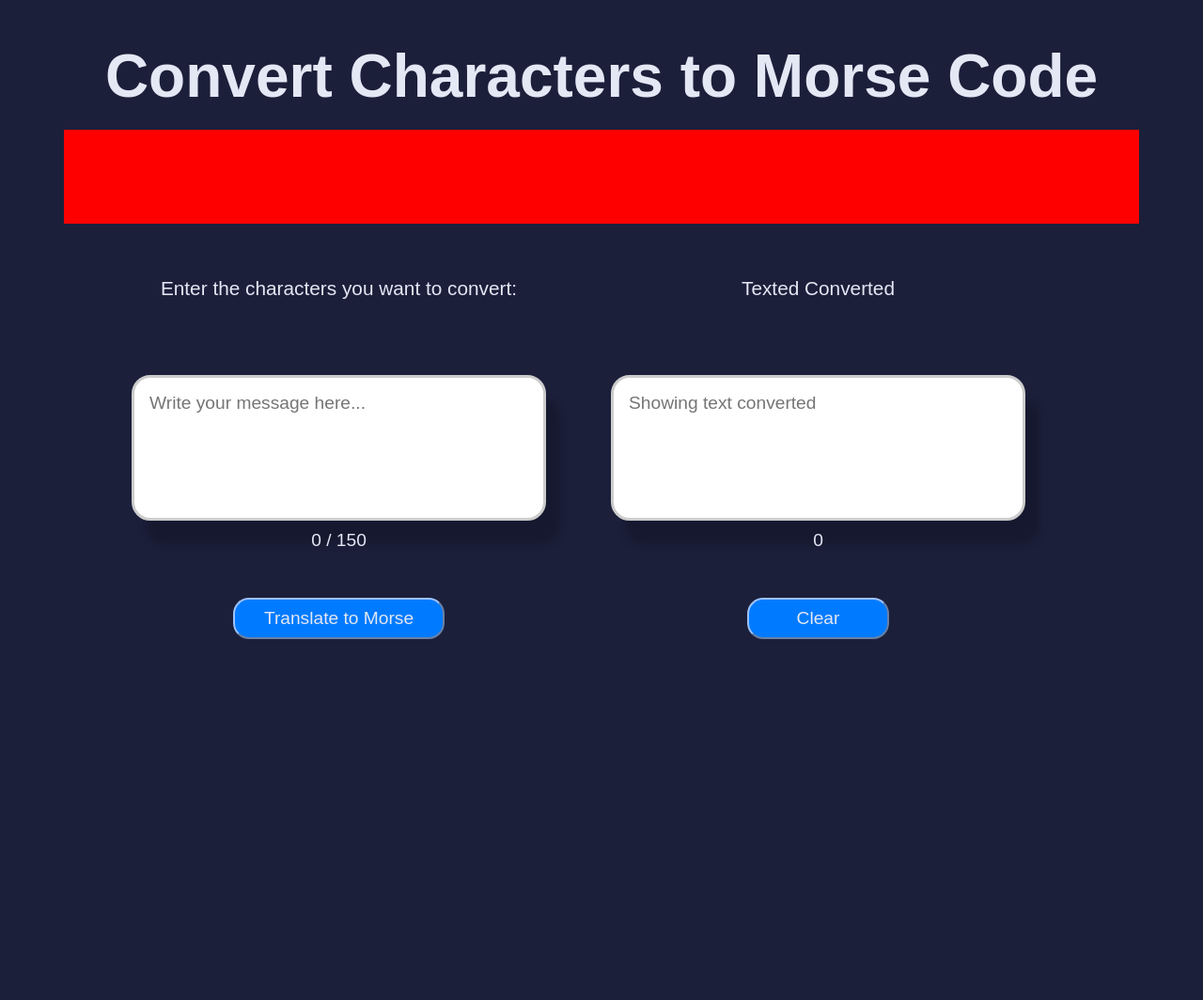
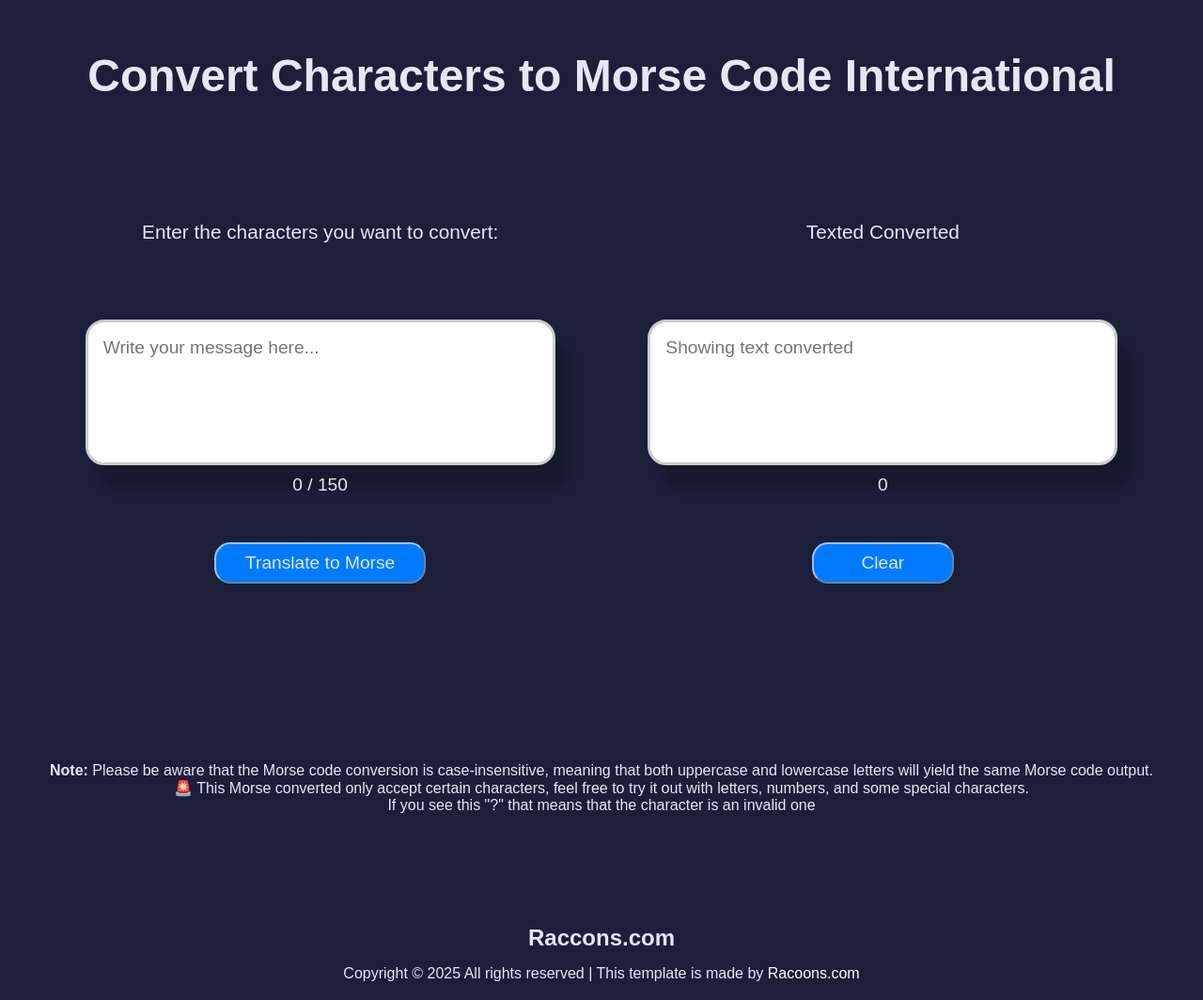
Before and after one commit to Karina2T/simple-converter, a plain HTML site: page index.html in a window 1280 px wide. Shown: the part 120-1184 px from the top of the page at 94% size. Before the commit the page ends 850 px from the top, so only its background shows below. Drawn offline with Linux system fonts and the light colour scheme; a web font is replaced by a local one.

Commit message:
Finished project

```diff
--- a/index.html
+++ b/index.html
@@ -5,15 +5,14 @@
         <meta name="viewport" content="width=device-width, initial-scale=1">
         <link rel='stylesheet' href="styles.css">
         <link rel="preconnect" href="https://fonts.googleapis.com">
-<link rel="preconnect" href="https://fonts.gstatic.com" crossorigin>
-<link href="https://fonts.googleapis.com/css2?family=Anton&family=Edu+AU+VIC+WA+NT+Arrows:wght@400..700&family=Poetsen+One&family=Protest+Riot&family=Sigmar&display=swap" rel="stylesheet">
+        <link rel="preconnect" href="https://fonts.gstatic.com" crossorigin>
+        <link href="https://fonts.googleapis.com/css2?family=Anton&family=Edu+AU+VIC+WA+NT+Arrows:wght@400..700&family=Poetsen+One&family=Protest+Riot&family=Sigmar&display=swap" rel="stylesheet">
+        <link rel='icon' href="./public/logo-Photoroom.png" type="imagen/x/ixon" />
         <title>Converter Morse Code</title>
-        <link rel='icon' href="./public/logo-Photoroom.png" type="imagen/x/ixon" />
     </head>
-    <body>
         <main class="container">
             <header class="headerConverter">
-                <h1 class="mouseover">Convert Characters to Morse Code</h1>
+                <h1 class="mouseover">Convert Characters to Morse Code International</h1>
                 <div class="morseTitle">
                 <p class="titleMorse">
 
@@ -38,6 +37,21 @@
                  </section>
                 </section>
             </div>
+            <div class="convertionInfo">
+                <p>
+                    <strong>Note:</strong> Please be aware that the Morse code conversion is case-insensitive, meaning that both uppercase and lowercase letters will yield the same Morse code output.
+                    <br>
+                   🚨 This Morse converted only accept certain characters, feel free to try it out with letters, numbers, and some special characters.
+                   <br>
+                   If you see this "?" that means that the character is an invalid one
+                </p>
+            </div>
+        <footer>
+            <div class="footerText">
+                <h5>Raccons.com</h5>
+                <p>Copyright &copy 2025 All rights reserved | This template is made by <a href="#">Racoons.com</a></p>
+            </div>
+        </footer>
         </main>
         <script type="module" src="script.js" ></script>
     </body>
--- a/script.js
+++ b/script.js
@@ -9,6 +9,8 @@ const charConverted = document.getElementById('charConverted');
 const title = document.querySelector('.mouseover');
 const subtitle = document.querySelector('.titleMorse');
 
+
+//Hide the subtitle initially
 let fixedTitle = false;
 
 title.addEventListener('mouseover', () => {
@@ -27,12 +29,7 @@ title.addEventListener('click', () => {
 
 
 
-// title.addEventListener('click', () => {
-//     console.log('Title clicked')
-//     subtitle.style.display = 'block';
-// })
-
-//Accesing the buttono to convert with a Event
+//Accesing the button to convert with a Event
 translateButton.addEventListener("click", () => {
     //Accesing the entered text and converting it to upperCase
     const valor = textInputed.value.toUpperCase();
@@ -52,10 +49,11 @@ translateButton.addEventListener("click", () => {
     const morseCharacters = textConverted.value.split("").filter(char => char === "." || char === "-").length;
     charConverted.innerText = `${morseCharacters} characters`;
 
+
 })
 
 
-//Function to clear the textarea
+//Function to clear the textarea and converted Area
 function clearAction(){
     textConverted.value = ""
     textInputed.value = ""
@@ -76,10 +74,31 @@ textInputed.addEventListener("input", () => {
     : textInputed.value.length === 148 ? charCounter.style.color = "rgb(255, 128, 0)"
     : textInputed.value.length >= 149 ? charCounter.style.color = "rgb(255, 0, 0)"
     : charCounter.style.color = 'white'
+
+    //Validating the characters entered
+
+
+
+     const validCharacters = textInputed.value
+
+    if(validCharacters === ''){
+         console.log('Please enter a character');
+         return;
+    }
+
+        const words = validCharacters.split("");
+        let errorShow = false
+
+         words.forEach(element => {
+             console.log('Evaluando')
+
+              if(!Object.prototype.hasOwnProperty.call(morseCodeMap, element.toUpperCase())) {
+                if(!errorShow){
+                    alert(`The character "${element}" is not valid`);
+                    errorShow = true;
+                }
+             }
+         })
+
+
 })
-
-const inputedText = textInputed.value;
-
-inputedText.split('').forEach((character) => {
-    morseCodeMap.has(character)
-})
--- a/styles.css
+++ b/styles.css
@@ -16,7 +16,6 @@ body{
 
 .container{
     max-width: 95%;
-    display: flex;
     flex-wrap: wrap;
     justify-content: center;
     text-align: center;
@@ -25,14 +24,16 @@ body{
 
 .headerConverter{
     font-size: 1.5rem;
-    margin: 3%;
+    margin: 3% 0 3% 0;
     width: 100%;
-    max-width: 1500px;
+    max-width: 100%;
 
 }
 
-.headerConverter h1{
-    font-size: 4rem;
+.mouseover{
+    font-size: 3rem;
+    line-height: 1.6;
+    text-rendering: optimizeLegibility;
 
 }
 
@@ -42,9 +43,8 @@ body{
 
 .morseTitle{
     width: 100%;
-    height: 100px;
+    height: 10%;
     margin: 20px 0 20px 0;
-    background-color: red;
 }
 
 .headerConverter p{
@@ -66,7 +66,7 @@ body{
     flex-direction: column;
     align-items: center;
     justify-content: center;
-    max-width: 90%;
+    max-width: 100%;
 }
 
 /*
@@ -153,6 +153,39 @@ span{
     margin-top: 10px;
 }
 
+footer{
+    width: 100%;
+    margin-top: 10%;
+    max-height: 60vh;
+    height: 10vh;
+}
+
+.footerText{
+    font-size: 1rem;
+}
+.footerText h5{
+    font-size: 1.5rem;
+    margin: 15px 0;
+}
+
+a{
+    color: white;
+    text-decoration: none;
+}
+
+a:hover{
+    color: #9EC1F9;
+    font-size: 1.3rem;
+}
+
+
+.convertionInfo{
+    margin-top: 12%;
+}
+
+
+
+
 @media (max-width: 600px){
     .inputResult{
         grid-template-columns: 1fr;
@@ -166,8 +199,7 @@ span{
 
 @media (min-width: 600px) and (max-width: 768px){
     body{
-        background-color: red;
-        font-size: 15rem;
+        font-size: 1rem;
     }
 
     .container{
@@ -190,8 +222,7 @@ span{
 
 @media (min-width: 640px ) and (max-width: 800px){
     body{
-        background-color: yellow;
-        font-size: 15rem;
+        font-size: 1.2rem;
         display: flex;
         text-align: center;
         justify-content: center;
```
Also changed, not shown: morseData/morseCodeMap.js (+13 -1 lines).
